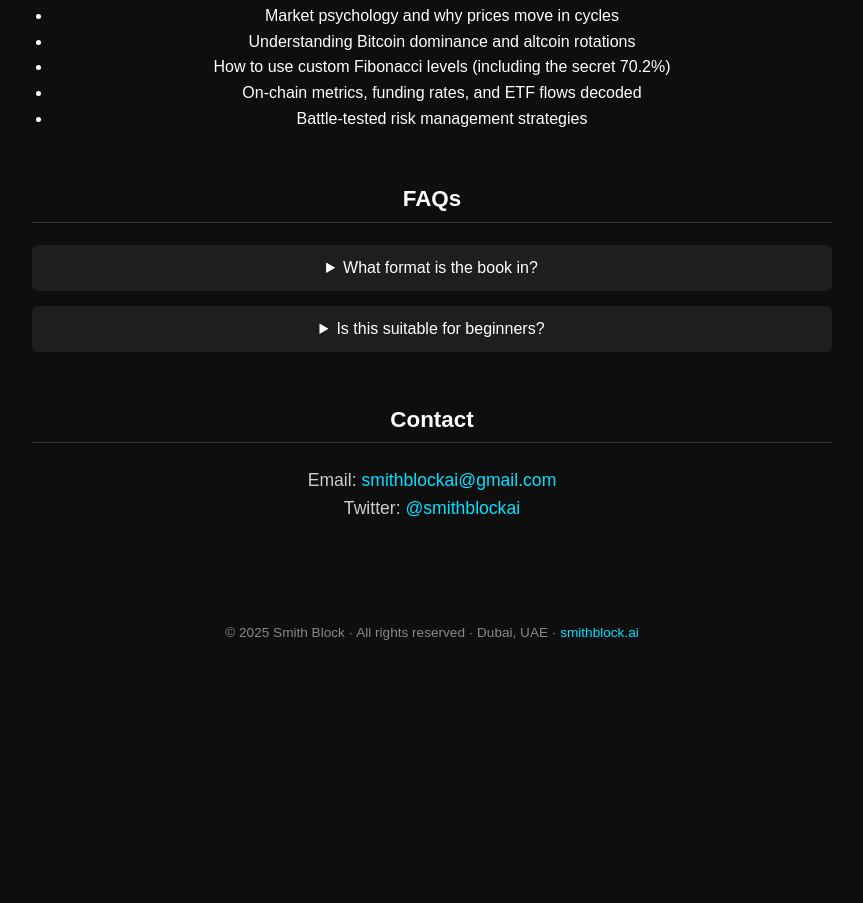
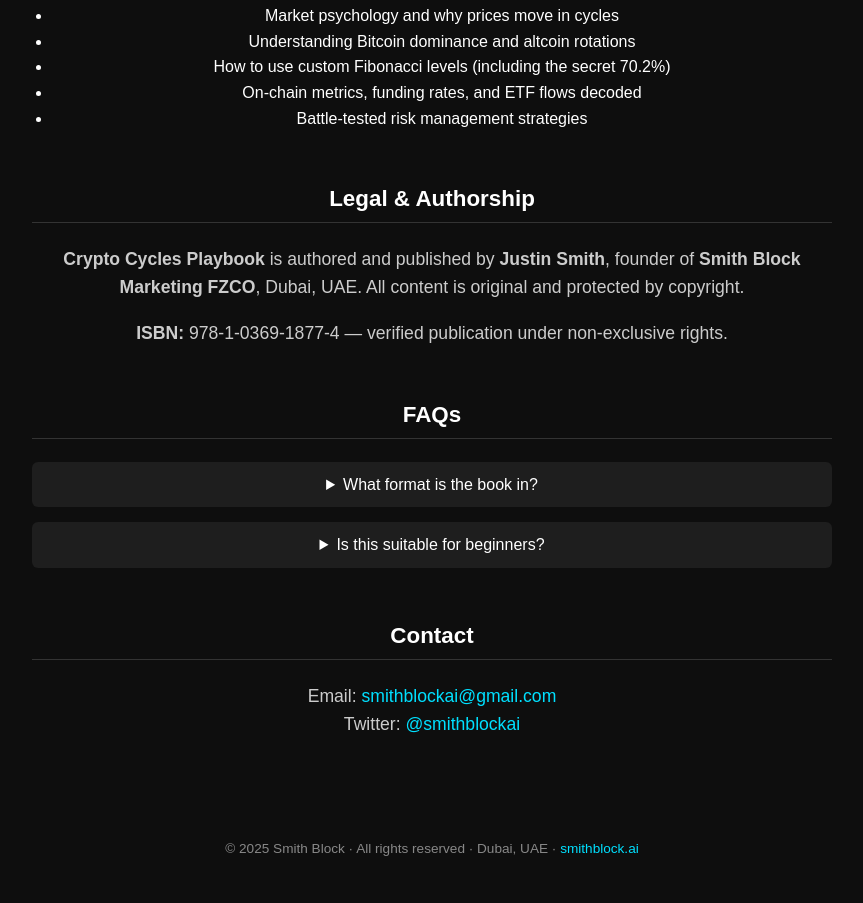
Before and after one commit to bendizziesmith/Crypto-Playbook, a plain HTML site: page index.html in a window 1280 px wide. Shown: the part 1504-2407 px from the top of the page, without its empty margins (208-1071 px from the left). Before the commit the page ends 2228 px from the top, so only its background shows below. Drawn offline with Linux system fonts and the light colour scheme.

Commit message:
index.html

```diff
--- a/index.html
+++ b/index.html
@@ -176,6 +176,10 @@
       <li>Battle-tested risk management strategies</li>
     </ul>
 
+    <h3>Legal & Authorship</h3>
+    <p><strong>Crypto Cycles Playbook</strong> is authored and published by <strong>Justin Smith</strong>, founder of <strong>Smith Block Marketing FZCO</strong>, Dubai, UAE. All content is original and protected by copyright.</p>
+    <p><strong>ISBN:</strong> 978-1-0369-1877-4 — verified publication under non-exclusive rights.</p>
+
     <h3>FAQs</h3>
     <details>
       <summary>What format is the book in?</summary>
@@ -186,7 +190,6 @@
       <p>Yes. The guide is written in plain English, with advanced insights for experienced traders too.</p>
     </details>
 
-
     <h3>Contact</h3>
     <p>
       Email: <a href="mailto:smithblockai@gmail.com">smithblockai@gmail.com</a><br>
@@ -196,5 +199,6 @@
     <footer>
         &copy; 2025 Smith Block · All rights reserved · Dubai, UAE · <a href="https://smithblock.ai">smithblock.ai</a>
     </footer>
+  </div>
 </body>
 </html>
```
Lines whose indentation alone changed are shown as unchanged.
